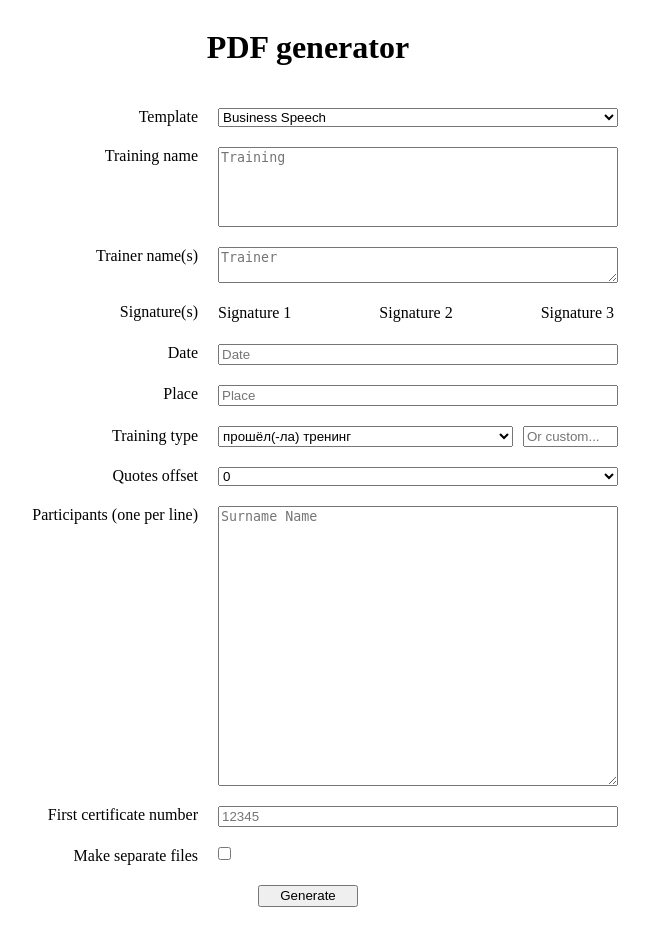
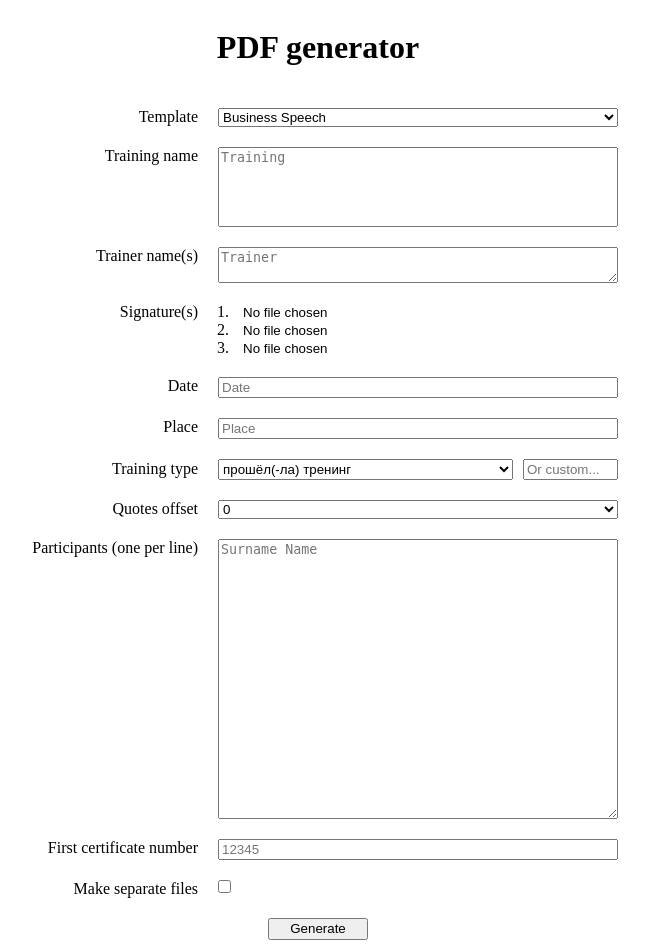
Before and after one commit to BusinessSpeech/pdf-generator, a Flask app: page / in a window 1280 px wide. Shown: the whole page, without its empty margins (10-659 px from the left). Before the commit the page ends 907 px from the top, so only its background shows below. Run offline with Flask 2, Linux system fonts and the light colour scheme; parts of the project's set-up code (start-up, migrations or seed data) failed here and were passed over.

Commit message:
Improve signatures selection block display

```diff
--- a/static/index.css
+++ b/static/index.css
@@ -60,17 +60,19 @@
     box-sizing: border-box;
     display: flex;
     justify-content: space-between;
+    flex-direction: column;
     grid-column-start: 2;
     grid-column-end: 2;
-}
-
-.sign_label {
-    display: inline-block;
-    max-width: 120px;
+    margin: 0 10px;
+    padding: 0 5px;
 }
 
 .sign_input {
-    width: 0;
+    margin: 0 10px;
+}
+
+.sign_input::file-selector-button {
+    display: none;
 }
 
 .generate_button {
--- a/templates/main.html
+++ b/templates/main.html
@@ -23,20 +23,23 @@
                 <textarea type="text" class="input" name="trainer_names" required="required" placeholder="Trainer"></textarea>
 
                 <div class="header"> Signature(s) </div>
-                <div class="sign_wrapper">
+                <ol class="sign_wrapper">
+                    <li>
                         <label class="sign_label">
-                        <span>Signature 1</span>
                             <input type="file" class="sign_input" name="sign1" accept=".png"/>
                         </label>
+                    </li>
+                    <li>
                         <label class="sign_label">
-                        <span>Signature 2</span>
                             <input type="file" class="sign_input" name="sign2" accept=".png"/>
                         </label>
+                    </li>
+                    <li>
                         <label class="sign_label">
-                        <span>Signature 3</span>
                             <input type="file" class="sign_input" name="sign3" accept=".png"/>
                         </label>
-                </div>
+                    </li>
+                </ol>
 
                 <div class="header"> Date </div>
                 <input type="text" class="input" name="training_date" required="required" placeholder="Date"/>
```
Lines whose indentation alone changed are shown as unchanged.
